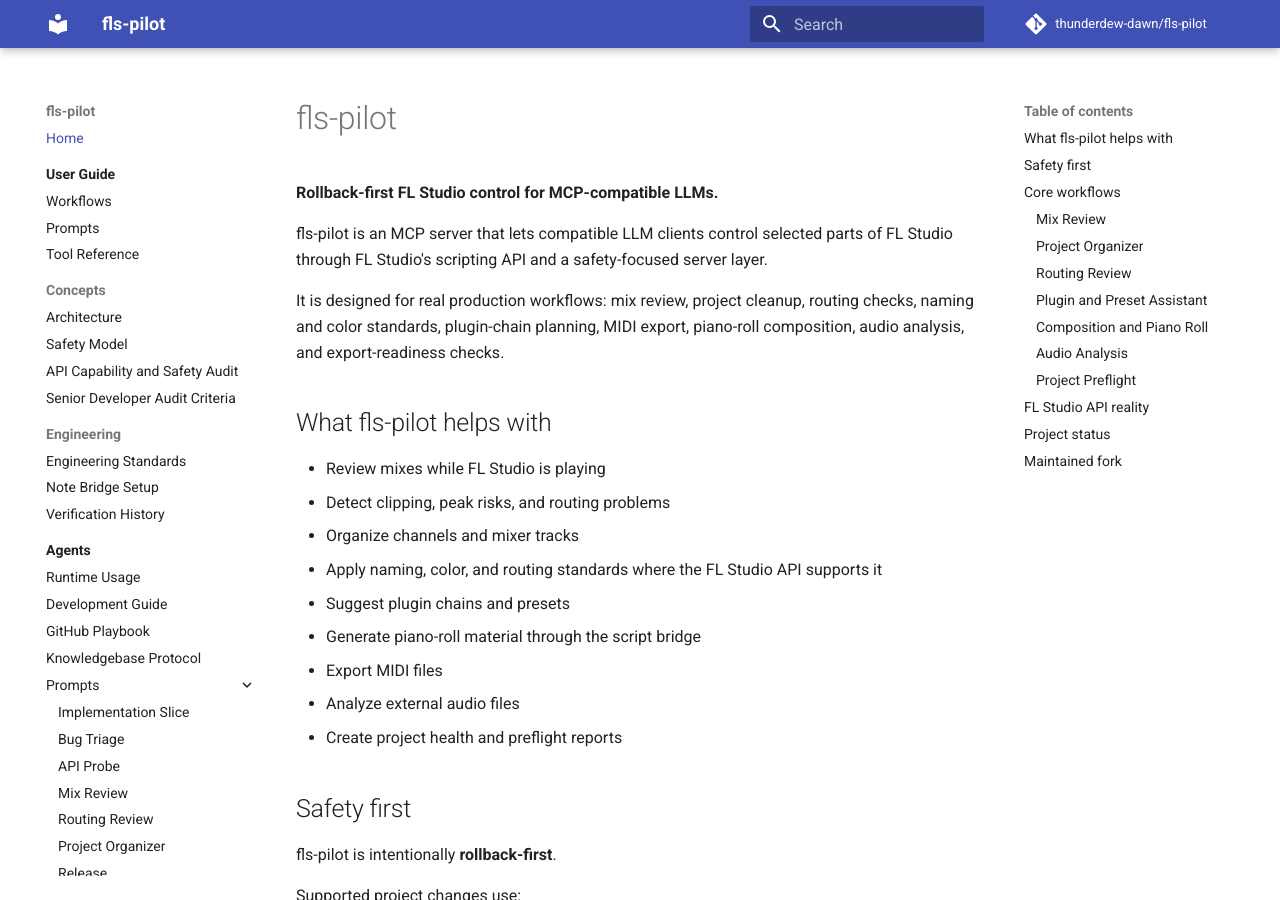
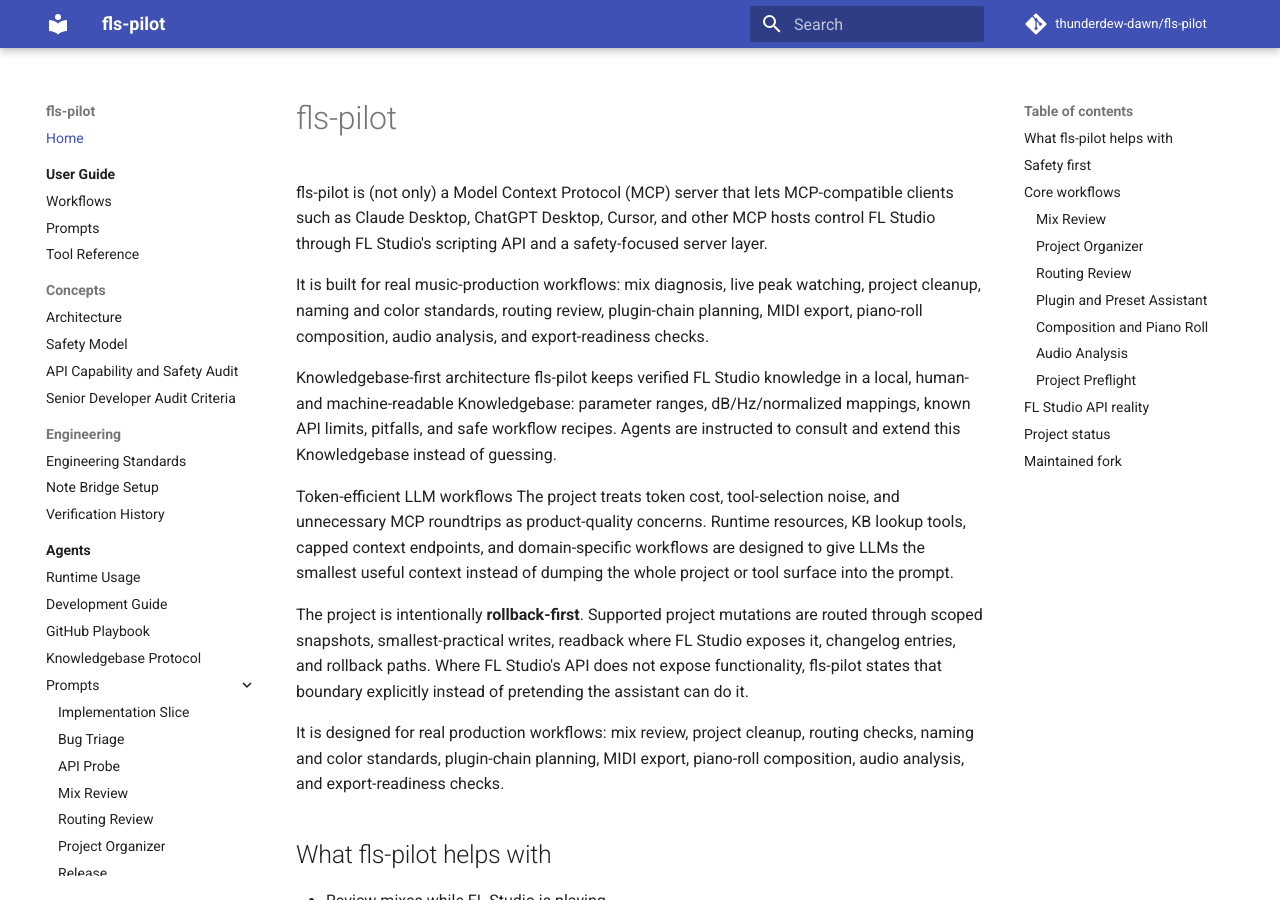
Before and after one commit to thunderdew-dawn/fls-pilot, an MkDocs documentation site: the page built from docs/index.md, in a window 1280 px wide and 900 px high. Built offline with MkDocs 1.6.1 and Material for MkDocs 9.7.7, drawn with Linux system fonts in a browser that asks for light colours; comment, search, counter and statistics services are not loaded.

Commit message:
docs: relocate project overview and architecture description from user guide to landing page

```diff
--- a/docs/index.md
+++ b/docs/index.md
@@ -1,8 +1,16 @@
 # fls-pilot
 
-**Rollback-first FL Studio control for MCP-compatible LLMs.**
+fls-pilot is (not only) a Model Context Protocol (MCP) server that lets MCP-compatible clients such as Claude Desktop, ChatGPT Desktop, Cursor, and other MCP hosts control FL Studio through FL Studio's scripting API and a safety-focused server layer.
 
-fls-pilot is an MCP server that lets compatible LLM clients control selected parts of FL Studio through FL Studio's scripting API and a safety-focused server layer.
+It is built for real music-production workflows: mix diagnosis, live peak watching, project cleanup, naming and color standards, routing review, plugin-chain planning, MIDI export, piano-roll composition, audio analysis, and export-readiness checks.
+
+Knowledgebase-first architecture
+fls-pilot keeps verified FL Studio knowledge in a local, human- and machine-readable Knowledgebase: parameter ranges, dB/Hz/normalized mappings, known API limits, pitfalls, and safe workflow recipes. Agents are instructed to consult and extend this Knowledgebase instead of guessing.
+
+Token-efficient LLM workflows
+The project treats token cost, tool-selection noise, and unnecessary MCP roundtrips as product-quality concerns. Runtime resources, KB lookup tools, capped context endpoints, and domain-specific workflows are designed to give LLMs the smallest useful context instead of dumping the whole project or tool surface into the prompt.
+
+The project is intentionally **rollback-first**. Supported project mutations are routed through scoped snapshots, smallest-practical writes, readback where FL Studio exposes it, changelog entries, and rollback paths. Where FL Studio's API does not expose functionality, fls-pilot states that boundary explicitly instead of pretending the assistant can do it.
 
 It is designed for real production workflows: mix review, project cleanup, routing checks, naming and color standards, plugin-chain planning, MIDI export, piano-roll composition, audio analysis, and export-readiness checks.
 
```
Also changed, not shown: docs/user-guide/index.md (+0 -12 lines).
